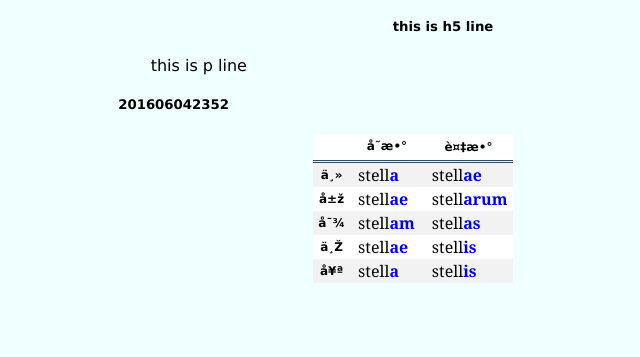
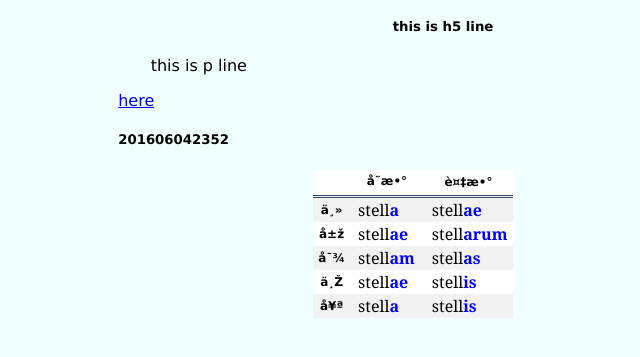
Before and after one commit to medamayaki-3/main, a plain HTML site: page index.html in a window 1280 px wide. Shown: the part 103-460 px from the top of the page, without its empty margins (197-837 px from the left). Drawn offline with Linux system fonts and the light colour scheme.

Commit message:
Update index.html

```diff
--- a/index.html
+++ b/index.html
@@ -18,6 +18,8 @@
   </div>
 
   <p>this is p line</p>
+
+  <a href="stargaze.html">here</a>
 
   <table>
     <tr id="main">
```
